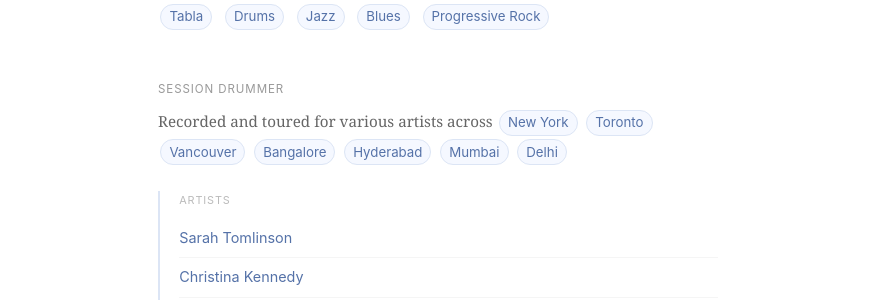
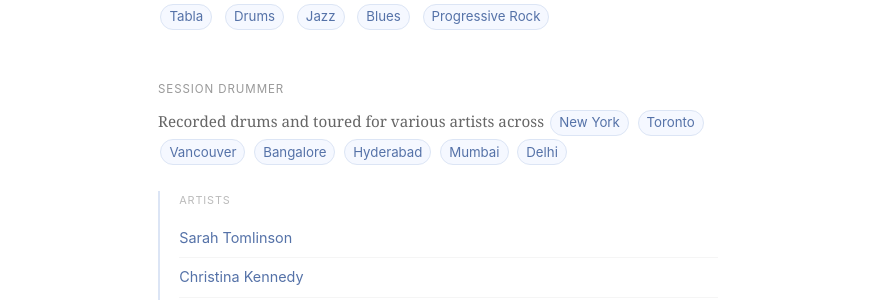
Before and after one commit to ramandeeptrehan/ramandeeptrehan.github.io, a Jekyll site: the page built from music/index.html, in a window 1280 px wide. Shown: the part 216-516 px from the top of the page, without its empty margins (202-1077 px from the left). Built offline with Jekyll 4.4.1, drawn with Linux system fonts in a browser that asks for light colours.

Commit message:
Add drums to session drummer description

```diff
--- a/music/index.html
+++ b/music/index.html
@@ -19,7 +19,7 @@
 
   <div class="music-section">
     <p class="music-label">Session Drummer</p>
-    <p class="music-body">Recorded and toured for various artists across <span class="music-tag">New York</span> <span class="music-tag">Toronto</span> <span class="music-tag">Vancouver</span> <span class="music-tag">Bangalore</span> <span class="music-tag">Hyderabad</span> <span class="music-tag">Mumbai</span> <span class="music-tag">Delhi</span></p>
+    <p class="music-body">Recorded drums and toured for various artists across <span class="music-tag">New York</span> <span class="music-tag">Toronto</span> <span class="music-tag">Vancouver</span> <span class="music-tag">Bangalore</span> <span class="music-tag">Hyderabad</span> <span class="music-tag">Mumbai</span> <span class="music-tag">Delhi</span></p>
 
     <div class="music-subsection">
       <p class="music-sublabel">Artists</p>
```
